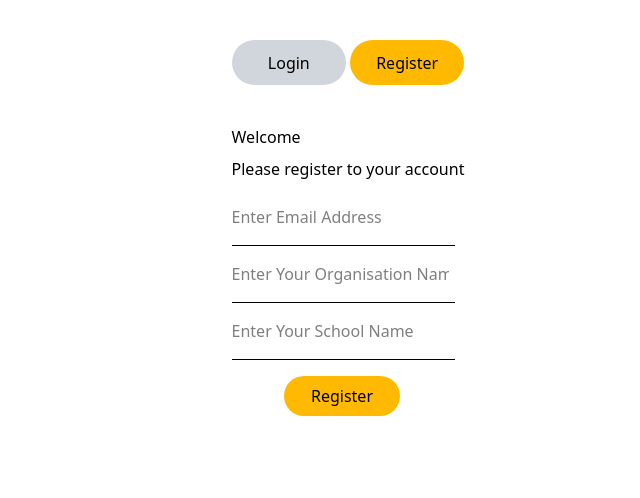
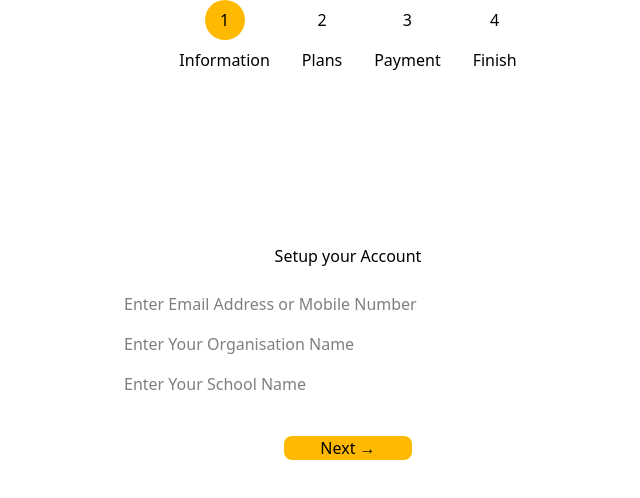
Before and after one commit to Aryanchoubey/school-management, a React (Vite) app in the folder client/: page /signup in a window 1280 px wide. Shown: the top 498 px of the page, without its empty margins (292-932 px from the left). Built offline with nearby package versions, Linux system fonts and the light colour scheme.

Commit message:
register page

```diff
--- a/client/src/pages/Signup/Signup.jsx
+++ b/client/src/pages/Signup/Signup.jsx
@@ -1,56 +1,141 @@
+
+import { useState } from "react"
 import { Card } from "@/components/ui/card"
 
 const SignUp = () => {
+  const [step, setStep] = useState(1) // 1=Info, 2=Plan, 3=Payment, 4=Confirm
+
+  const nextStep = () => setStep((prev) => (prev < 4 ? prev + 1 : prev))
+  const prevStep = () => setStep((prev) => (prev > 1 ? prev - 1 : prev))
+
   return (
+    <div className="flex bg-gray-100 lg:h-screen sm:h-fit w-auto justify-center lg:pt-10 p-4">
+      <div className="flex flex-col lg:flex-row h-[600px] w-full lg:w-[80%] border-2 rounded-2xl bg-white shadow-lg overflow-hidden">
 
-      <div className=" flex bg-[url(')] lg:h-screen sm:h-fit w-auto justify-center lg:pt-20 lg:pb- ">
-        <div className=" flex h-[500px] w-[80%] lg:w-full lg:h-[90%] gap- lg:ml-20 lg:mb-0 border-2 rounded-2xl lg:mr-20 mr lg:pr-0 pr- lg:mt-1 lg:justify-between justify-center lg:justify-items-normal mt-10 mb-10">
-          <div className="max-h-fit md:max-w-fit w-[40%] lg:min-w-fit lg:max-h-full lg:flex hidden overflow-hidden object-cover  ">
-          <img className="h-[400px] md:w-[50%] w-auto lg:min-h-full lg:w-full lg:flex hidden lg:object-fill rounded-l-xl" src="https://imgs.search.brave.com/tN6wno47SQgjxHPhOQ4A4J3OL0hjyrKdov5q7s4L9FA/rs:fit:500:0:1:0/g:ce/aHR0cHM6Ly9jZG4u/cGl4YWJheS5jb20v/cGhvdG8vMjAyMi8x/Mi8wMS8wNC80Mi9t/YW4tNzYyODMwNV82/NDAuanBn" alt="" />
+        {/* Left Side Image */}
+        <div className="hidden lg:flex w-[40%]">
+          <img
+            className="h-full w-full object-cover rounded-l-2xl"
+            src="https://imgs.search.brave.com/tN6wno47SQgjxHPhOQ4A4J3OL0hjyrKdov5q7s4L9FA/rs:fit:500:0:1:0/g:ce/aHR0cHM6Ly9jZG4u/cGl4YWJheS5jb20v/cGhvdG8vMjAyMi8x/Mi8wMS8wNC80Mi9t/YW4tNzYyODMwNV82/NDAuanBn"
+            alt="Signup Illustration"
+          />
+        </div>
 
-        </div>
-        <div className="lg:w-[50%]  flex flex-col pl-5 lg:pr-5 pt-3 lg:pt-20 lg:pb-10 lg:ml- pr-4 ">
+        {/* Right Side Form */}
+        <div className="flex-1 flex flex-col p-6 lg:p-10">
 
-         <div className="flex lg:w-[100%] w-[100%]  gap-1  lg:gap-1 ">
-          <div className="lg:h-[40px] lg:w-[40%] w-[50%] h-[45px] flex  bg-gray-300  items-center justify-center cursor-pointer  rounded-3xl">
-           <button className=" cursor-pointer ">Login</button>
-          </div>
-          <div className="lg:h-[40px] lg:w-[40%] w-[50%] h-[45px] flex bg-amber-400 items-center cursor-pointer  justify-center  rounded-3xl">
-           <button className="cursor-pointer">Register</button>
+          {/* Progress Tracker */}
+          <div className="flex justify-center gap-8 mb-8">
+            {["Information", "Plans", "Payment", "Finish"].map((label, index) => (
+              <div key={index} className="flex flex-col items-center">
+                <div
+                  className={`h-10 w-10 flex items-center justify-center rounded-full border-2
+                    ${step === index + 1 ? "bg-amber-400 text-white border-amber-400" : "border-gray-400"}`}
+                >
+                  {index + 1}
+                </div>
+                <p className="text-sm mt-2">{label}</p>
+              </div>
+            ))}
           </div>
 
-         </div>
-         <div className="lg:mb-3 mb-4 ">
-          <div className=" mt-10 lg:mt-5 lg:mb-3 mb-2 ">
-            <p className=" lg:text-4xl font-semibold text-2xl ">Welcome</p>
+          {/* Equal size container for all steps */}
+          <div className="flex-1 min-h-[400px] flex justify-center items-center">
+            {step === 1 && <AccountInfo nextStep={nextStep} />}
+            {step === 2 && <PlanSelection nextStep={nextStep} prevStep={prevStep} />}
+            {step === 3 && <PaymentMethod nextStep={nextStep} prevStep={prevStep} />}
+            {step === 4 && <Confirmation prevStep={prevStep} />}
           </div>
-          <div>
-            <p>Please register to your account</p>
-          </div>
-         </div>
-         <div className="flex flex-col pt-2 lg:pt-2 lg:gap-2 gap-2">
-          <div className="h-[40px] lg:h-[40px] flex items-cent justify-cen lg:pr-0 pr-1  "><input className="  border-transparent w-full  h-full  " type="search" name="" id="" placeholder="Enter Email Address"/>
-            </div><hr className="lg:w-full w-[96%] " />
-         <div className="h-[40px] lg:h-[40px] flex items-center justify-center lg:pr-0 pr-1 "> <input className="  w-full h-full" type="search" name="" id="" placeholder="Enter Your Organisation Name" />
-          </div><hr  className="lg:w-full w-[96%] " />
-          <div className="h-[40px] lg:h-[40px] flex items-center justify-center lg:pr-0 pr-1 "> <input className="  w-full h-full" type="search" name="" id="" placeholder="Enter Your School Name" />
-          </div><hr  className="lg:w-full w-[96%] " />
-         </div>
-         <div className=" w-full flex  justify-center-safe pr-2 mt-4 pt-5 ">
-
-          <div className="bg-amber-400 lg:rounded-3xl rounded-3xl h-[40px] w-[50%] lg:h-[40px] cursor-pointer lg:w-[40%] flex justify-center items-center lg:pr-1  lg:mr-3 mr-3 ">
-           <button className="cursor-pointer">Register</button>
-          </div>
-         </div>
-
-
-
-
-        </div>
         </div>
       </div>
-
+    </div>
   )
 }
 
 export default SignUp
+
+// ---------------- Step 1 ----------------
+const AccountInfo = ({ nextStep }) => {
+  return (
+    <div className="w-full flex flex-col items-center max-w-md">
+      <h2 className="text-2xl font-bold mb-6">Setup your Account</h2>
+
+      <input className="border p-2 mb-4 w-full rounded-md" placeholder="Enter Email Address or Mobile Number" />
+      <input className="border p-2 mb-4 w-full rounded-md" placeholder="Enter Your Organisation Name" />
+      <input className="border p-2 mb-6 w-full rounded-md" placeholder="Enter Your School Name" />
+
+      <button
+        onClick={nextStep}
+        className="bg-amber-400 rounded-lg p-2 w-32 mt-4 hover:bg-amber-500"
+      >
+        Next →
+      </button>
+    </div>
+  )
+}
+
+// ---------------- Step 2 ----------------
+const PlanSelection = ({ nextStep, prevStep }) => {
+  const plans = [
+    { name: "Free", price: "₹1000" },
+    { name: "Basic", price: "₹2000" },
+    { name: "Standard", price: "₹6000" },
+    { name: "Premium", price: "₹9000" },
+  ]
+
+  return (
+    <div className="w-full max-w-3xl">
+      <h2 className="text-2xl font-bold mb-6 text-center">Choose Your Plan</h2>
+      <div className="grid grid-cols-1 sm:grid-cols-2 lg:grid-cols-2 gap-6">
+        {plans.map((p, i) => (
+          <Card
+            key={i}
+            className="p-6 cursor-pointer hover:shadow-lg border rounded-lg flex flex-col justify-between h-40"
+          >
+            <h3 className="font-semibold text-lg">{p.name}</h3>
+            <p className="text-gray-600">{p.price}</p>
+          </Card>
+        ))}
+      </div>
+
+      <div className="flex justify-between mt-8">
+        <button onClick={prevStep} className="bg-gray-300 rounded-lg p-2 w-24 hover:bg-gray-400">← Back</button>
+        <button onClick={nextStep} className="bg-amber-400 rounded-lg p-2 w-24 hover:bg-amber-500">Next →</button>
+      </div>
+    </div>
+  )
+}
+
+// ---------------- Step 3 ----------------
+const PaymentMethod = ({ nextStep, prevStep }) => {
+  return (
+    <div className="w-full max-w-md">
+      <h2 className="text-2xl font-bold mb-6 text-center">Choose Payment Method</h2>
+      <div className="flex flex-col gap-4 items-start">
+        <label className="flex items-center gap-2"><input type="radio" name="pay" /> GPay</label>
+        <label className="flex items-center gap-2"><input type="radio" name="pay" /> Paytm</label>
+        <label className="flex items-center gap-2"><input type="radio" name="pay" /> VISA</label>
+      </div>
+
+      <div className="flex justify-between mt-8">
+        <button onClick={prevStep} className="bg-gray-300 rounded-lg p-2 w-24 hover:bg-gray-400">← Back</button>
+        <button onClick={nextStep} className="bg-amber-400 rounded-lg p-2 w-24 hover:bg-amber-500">Next →</button>
+      </div>
+    </div>
+  )
+}
+
+// ---------------- Step 4 ----------------
+const Confirmation = ({ prevStep }) => {
+  return (
+    <div className="w-full flex flex-col items-center max-w-md">
+      <h2 className="text-2xl font-bold mb-4">Confirm Your Details</h2>
+      <p className="text-gray-600 text-center">Review your account details before submitting.</p>
+
+      <div className="flex justify-center mt-8 gap-4">
+        <button onClick={prevStep} className="bg-gray-300 rounded-lg p-2 w-24 hover:bg-gray-400">← Back</button>
+        <button className="bg-green-500 text-white rounded-lg p-2 w-32 hover:bg-green-600">Finish ✅</button>
+      </div>
+    </div>
+  )
+}
```
